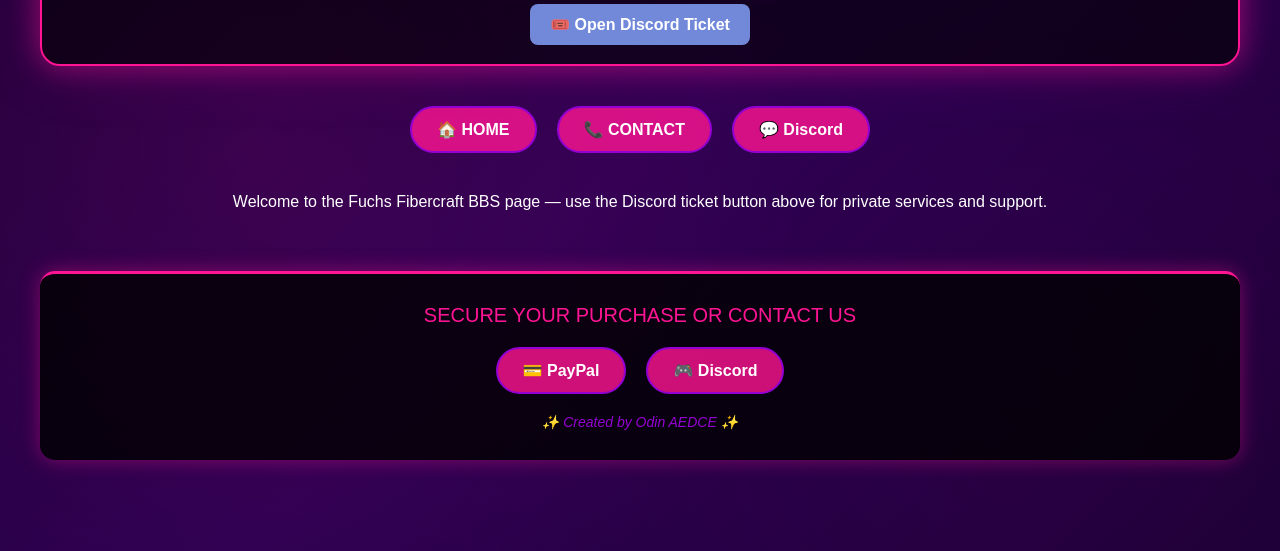
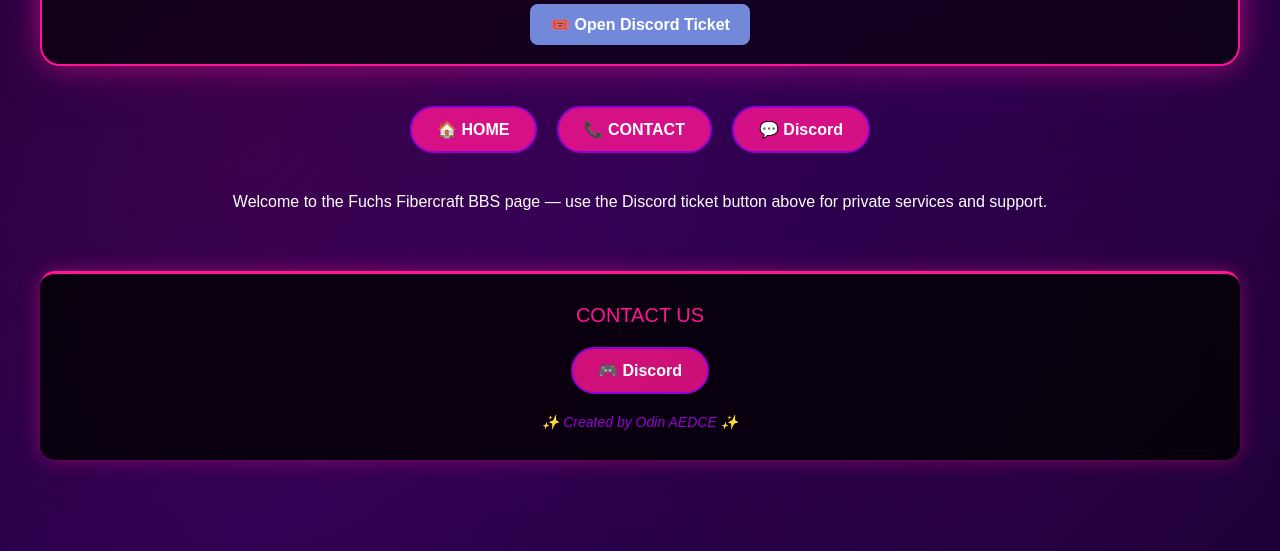
Before and after one commit to tylerisjere/Fuchs-Fibercraft-BBS-Shop, a plain HTML site: page index.html in a window 1280 px wide. Shown: the part 249-800 px from the top of the page. Drawn offline with Linux system fonts and the light colour scheme.

Commit message:
Remove PayPal from footer — BBS-only site

```diff
--- a/index.html
+++ b/index.html
@@ -77,9 +77,8 @@
 
         <!-- Footer -->
         <footer id="footer">
-            <div class="cart-title" style="margin-bottom: 20px; font-size:20px; color:#ff1493;">SECURE YOUR PURCHASE OR CONTACT US</div>
+            <div class="cart-title" style="margin-bottom: 20px; font-size:20px; color:#ff1493;">CONTACT US</div>
             <div class="footer-links">
-                <a href="https://www.paypal.me/FuchsFibercraft12" target="_blank" class="footer-link">💳 PayPal</a>
                 <a href="https://discord.gg/pqsC66NgYS" target="_blank" class="footer-link">🎮 Discord</a>
             </div>
             <div class="creator-credit">✨ Created by Odin AEDCE ✨</div>
```
